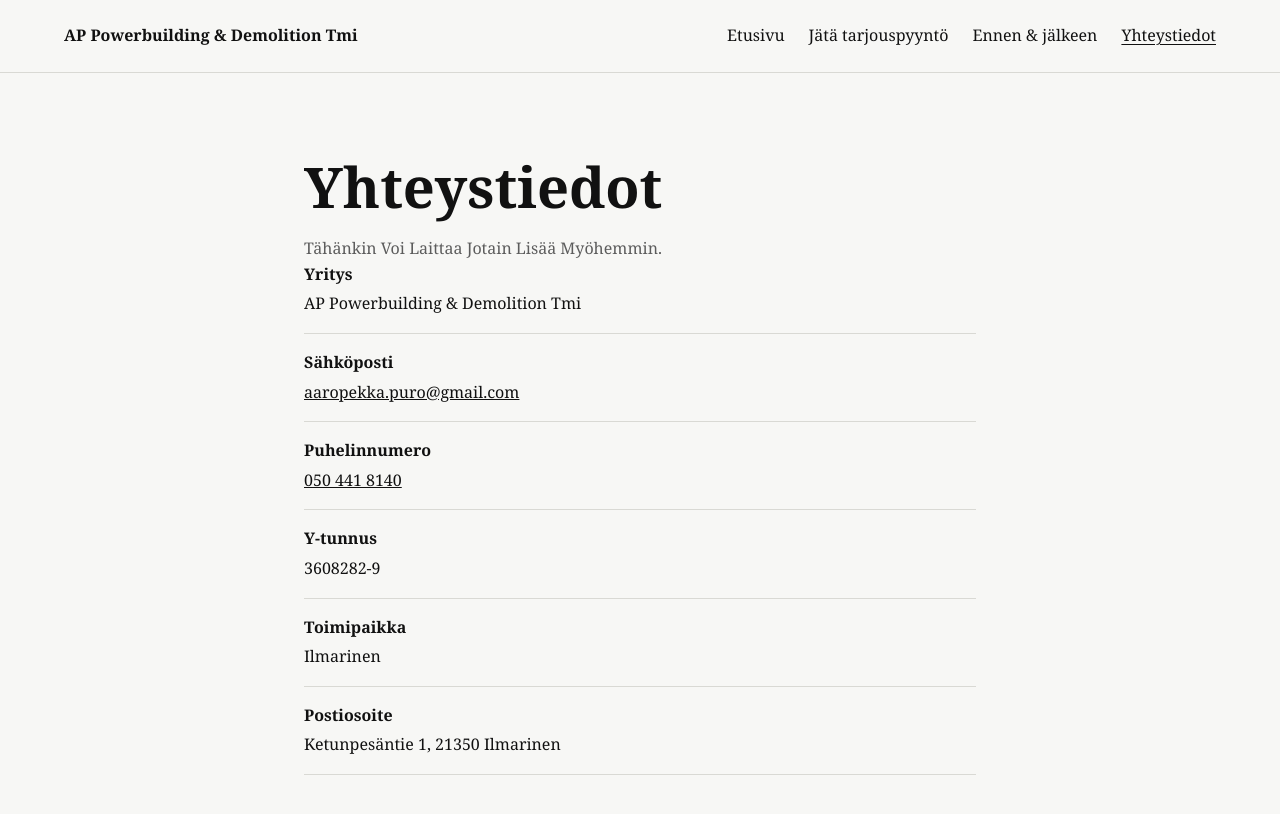
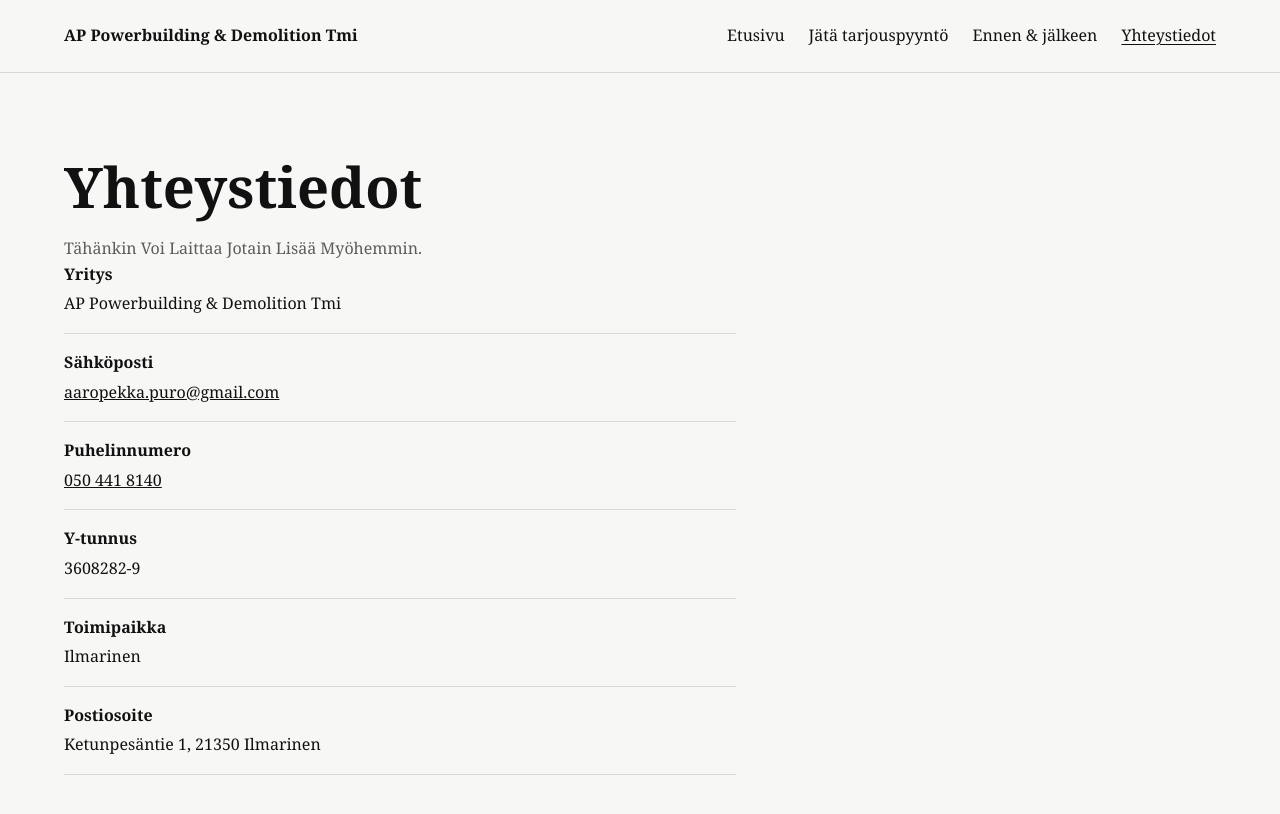
Before and after one commit to eeputti/aaron-nettisivut, a Next.js app: page /yhteystiedot in a window 1280 px wide. Shown: the top 814 px of the page. Built offline with nearby package versions, Linux system fonts and the light colour scheme.

Commit message:
initial website

```diff
--- a/app/globals.css
+++ b/app/globals.css
@@ -268,6 +268,18 @@ h2 {
 }
 
 @media (min-width: 760px) {
+  .narrow {
+    width: min(100% - 2rem, 72rem);
+  }
+
+  .narrow > h1,
+  .narrow > .lead,
+  .narrow > .contact-form,
+  .narrow > .note,
+  .narrow > .contact-list {
+    max-width: 42rem;
+  }
+
   .menu-toggle,
   .nav.open {
     display: none;
```
